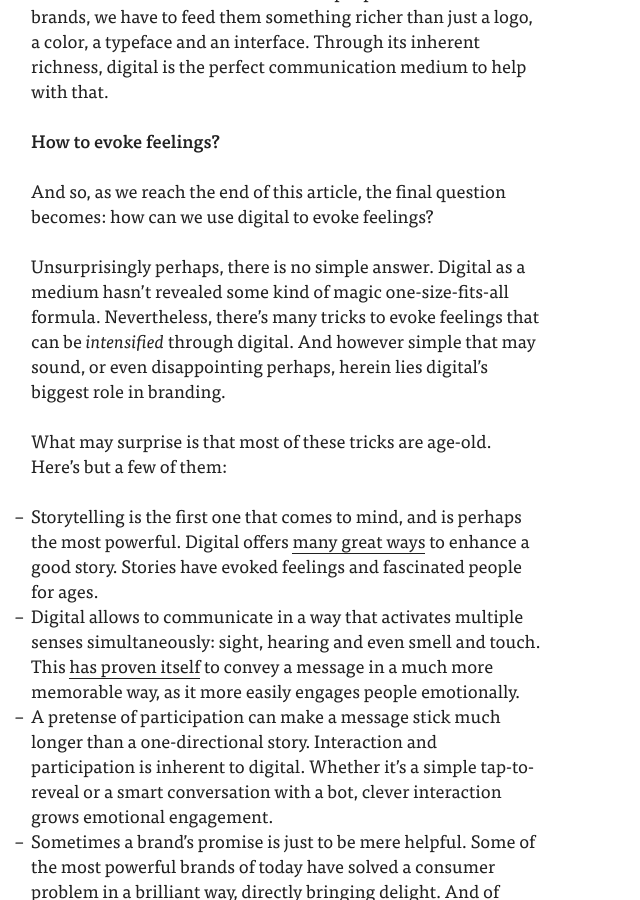
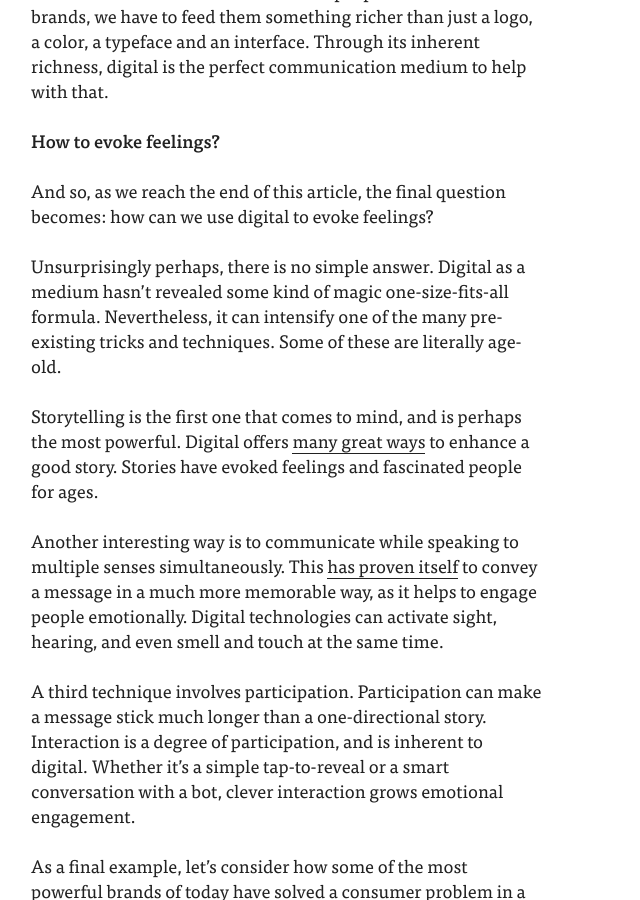
Before and after one commit to thomasbyttebier/thomasbyttebier, a Jekyll site: the page built from draft.md, in a window 1280 px wide and 900 px high, scrolled down 17949 px. Shown: the whole window, without its empty margins (0-640 px from the left). Built offline with Jekyll 4.4.1, drawn with Linux system fonts in a browser that asks for light colours; some of the changed text lies outside the part shown.

Commit message:
almost ready...

```diff
--- a/draft.md
+++ b/draft.md
@@ -193,16 +193,17 @@ Those feelings can be vague sometimes, even hard to put words on. But what is cl
 
 And so, as we reach the end of this article, the final question becomes: how can we use digital to evoke feelings?
 
-Unsurprisingly perhaps, there is no simple answer. Digital as a medium hasn't revealed some kind of magic one-size-fits-all formula. Nevertheless, there's many tricks to evoke feelings that can be *intensified* through digital. And however simple that may sound, or even disappointing perhaps, herein lies digital's biggest role in branding.
+Unsurprisingly perhaps, there is no simple answer. Digital as a medium hasn't revealed some kind of magic one-size-fits-all formula. Nevertheless, it can intensify one of the many pre-existing tricks and techniques. Some of these are literally age-old.
 
-What may surprise is that most of these tricks are age-old. Here's but a few of them:
+Storytelling is the first one that comes to mind, and is perhaps the most powerful. Digital offers [many great ways](https://storytelling.design) to enhance a good story. Stories have evoked feelings and fascinated people for ages.
 
-- Storytelling is the first one that comes to mind, and is perhaps the most powerful. Digital offers [many great ways](https://storytelling.design) to enhance a good story. Stories have evoked feelings and fascinated people for ages.
-- Digital allows to communicate in a way that activates multiple senses simultaneously: sight, hearing and even smell and touch. This [has proven itself](https://wp.unil.ch/discoverunil/2016/11/using-multiple-senses-to-improve-memory/) to convey a message in a much more memorable way, as it more easily engages people emotionally.
-- A pretense of participation can make a message stick much longer than a one-directional story. Interaction and participation is inherent to digital. Whether it's a simple tap-to-reveal or a smart conversation with a bot, clever interaction grows emotional engagement.
-- Sometimes a brand's promise is just to be mere helpful. Some of the most powerful brands of today have solved a consumer problem in a brilliant way, directly bringing delight. And of course delight is a strong experience. Digital brings brands the potential to help people in many new ways.
+Another interesting way is to communicate while speaking to multiple senses simultaneously. This [has proven itself](https://wp.unil.ch/discoverunil/2016/11/using-multiple-senses-to-improve-memory/) to convey a message in a much more memorable way, as it helps to engage people emotionally. Digital technologies can activate sight, hearing, and even smell and touch at the same time.
 
-Of course this list goes on, but I'm sure by now you got the point: in the end it's all about using digital's richness to evoke the right brand experience in the best possible way.
+A third technique involves participation. Participation can make a message stick much longer than a one-directional story. Interaction is a degree of participation, and is inherent to digital. Whether it's a simple tap-to-reveal or a smart conversation with a bot, clever interaction grows emotional engagement.
+
+As a final example, let's consider how some of the most powerful brands of today have solved a consumer problem in a brilliant way, directly bringing delight. Delight is of course a powerful emotion, and digital brings brands a potential to help people in many new ways.
+
+Of course this list is not exhaustive, but that's not the point. In the end it's all about taking advantage of digital's richness to evoke the right brand experience. This will always involve understanding what the brand's audiences want, and delivering on it in a unique way.
 
 ## Conclusion
 
```
